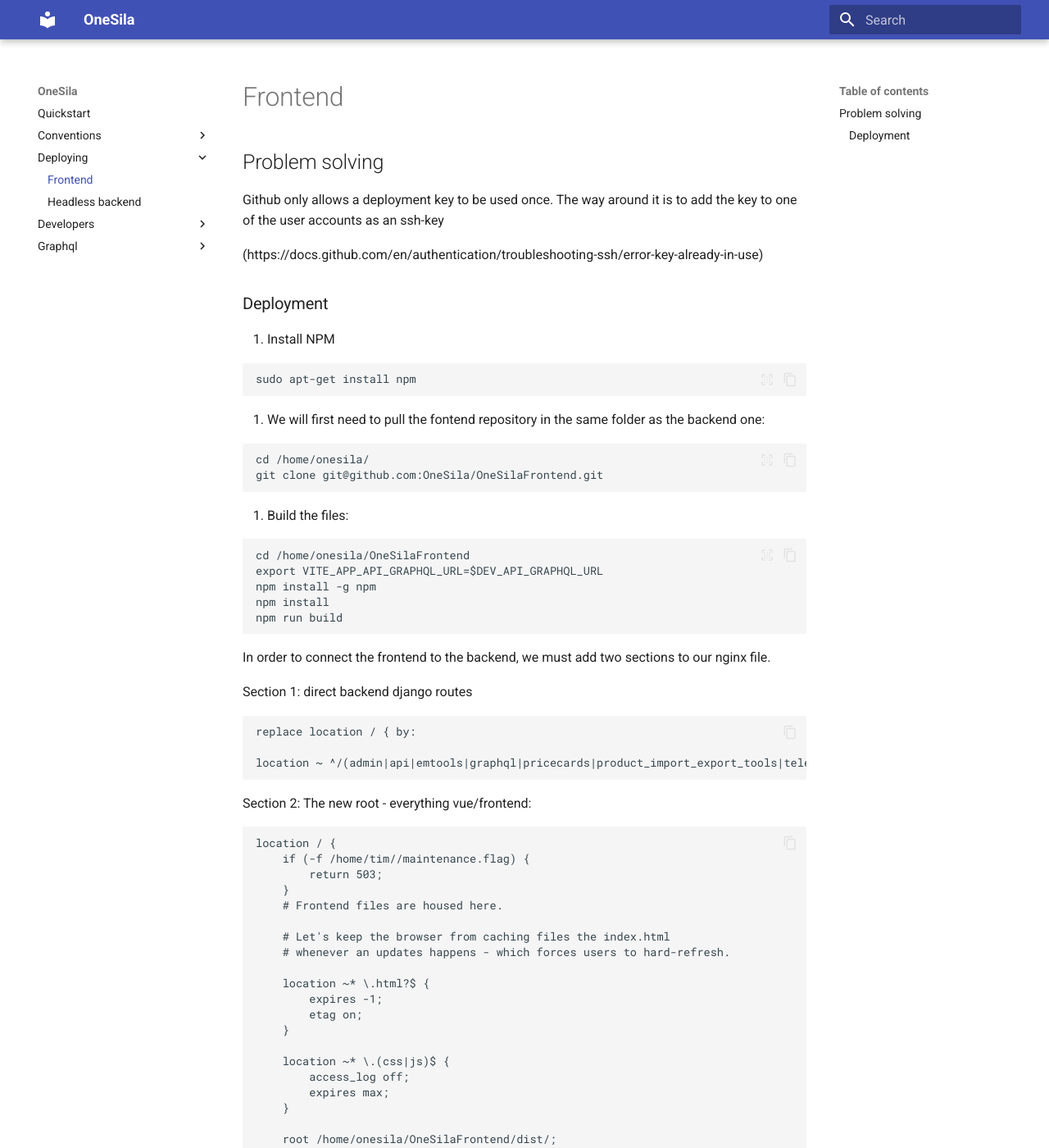
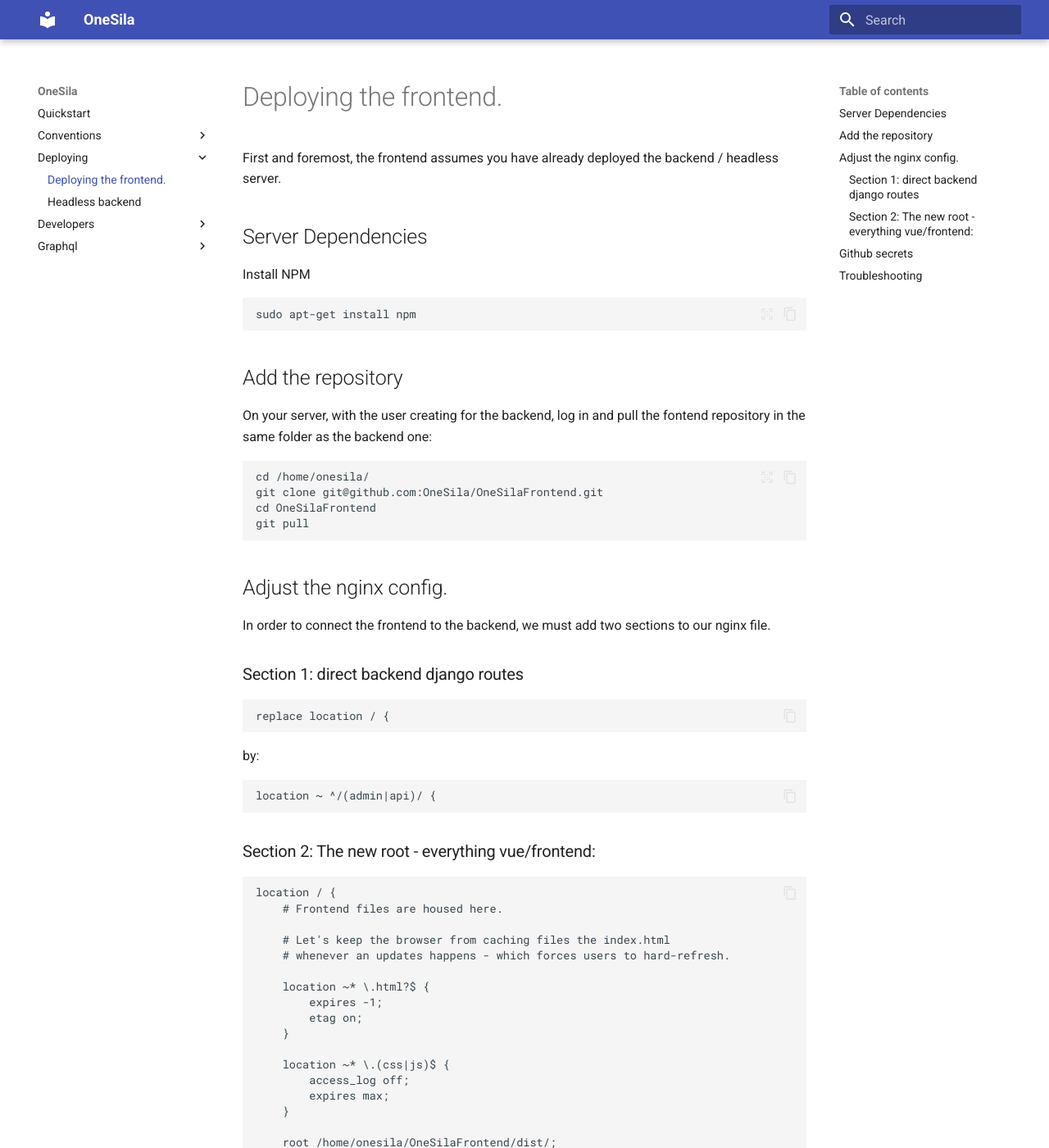
Before and after one commit to OneSila/OneSilaDocs, an MkDocs documentation site: the page built from docs/deploying/frontend.md, in a window 1280 px wide and 1400 px high. Shown: the whole window at 82% size. Built offline with MkDocs 1.6.1 and Material for MkDocs 9.7.7, drawn with Linux system fonts in a browser that asks for light colours; some of the changed text lies outside the part shown.

Commit message:
fixing some nginx and comments blocks

````diff
--- a/docs/deploying/frontend.md
+++ b/docs/deploying/frontend.md
@@ -1,53 +1,42 @@
+# Deploying the frontend.
 
-## Problem solving
+First and foremost, the frontend assumes you have already deployed the backend / headless server.
 
-Github only allows a deployment key to be used once.
-The way around it is to add the key to one of the user accounts as an ssh-key
+## Server Dependencies
 
-(https://docs.github.com/en/authentication/troubleshooting-ssh/error-key-already-in-use)
-
-### Deployment
-
-1. Install NPM
+Install NPM
 
 ```commandline
 sudo apt-get install npm
 ```
 
-2. We will first need to pull the fontend repository in the same folder as the backend one:
+## Add the repository
+
+On your server, with the user creating for the backend, log in and pull the fontend repository in the same folder as the backend one:
 
 ```commandline
 cd /home/onesila/
 git clone git@github.com:OneSila/OneSilaFrontend.git
+cd OneSilaFrontend
+git pull
 ```
 
-3. Build the files:
-
-```commandline
-cd /home/onesila/OneSilaFrontend
-export VITE_APP_API_GRAPHQL_URL=$DEV_API_GRAPHQL_URL
-npm install -g npm
-npm install
-npm run build
-```
-
+## Adjust the nginx config.
 
 In order to connect the frontend to the backend, we must add two sections to our nginx file.
 
-Section 1: direct backend django routes
+### Section 1: direct backend django routes
 
-    replace location / { by:
+    replace location / {
 
-    location ~ ^/(admin|api|emtools|graphql|pricecards|product_import_export_tools|telegram_chatbot|channable)/ {
+by:
+
+    location ~ ^/(admin|api)/ {
 
 
-
-Section 2: The new root - everything vue/frontend:
+### Section 2: The new root - everything vue/frontend:
 
     location / {
-        if (-f /home/tim//maintenance.flag) {
-            return 503;
-        }
         # Frontend files are housed here.
 
         # Let's keep the browser from caching files the index.html
@@ -66,3 +55,15 @@ Section 2: The new root - everything vue/frontend:
         root /home/onesila/OneSilaFrontend/dist/;
         try_files $uri $uri/ /index.html;
     }
+
+
+## Github secrets
+
+If you created the secrets for the backend as organisation secrets, this should just work. If not, go ahead an create the secrets again.
+
+## Troubleshooting
+
+Github only allows a deployment key to be used once.
+The way around it is to add the key to one of the user accounts as an ssh-key
+
+(https://docs.github.com/en/authentication/troubleshooting-ssh/error-key-already-in-use)
````
Also changed, not shown: docs/deploying/headless backend.md (+10 -1 lines).
